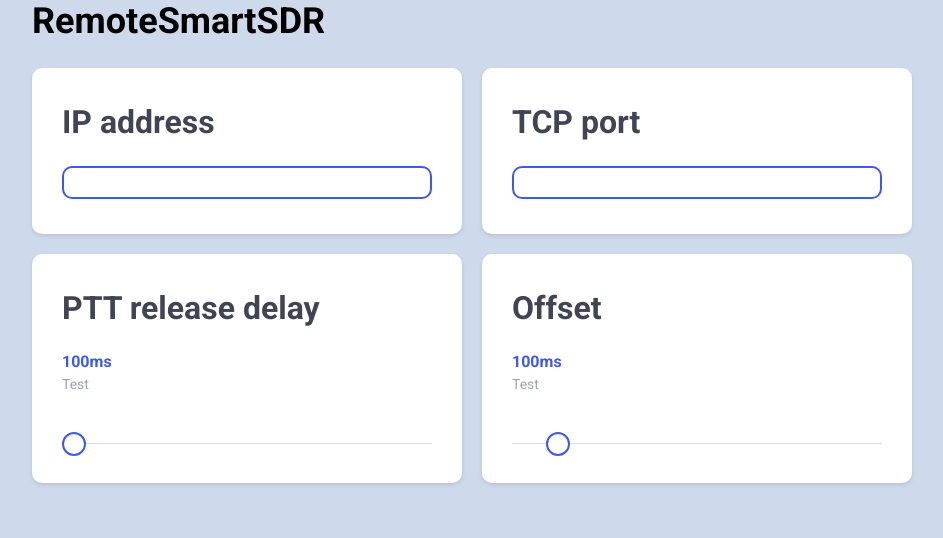
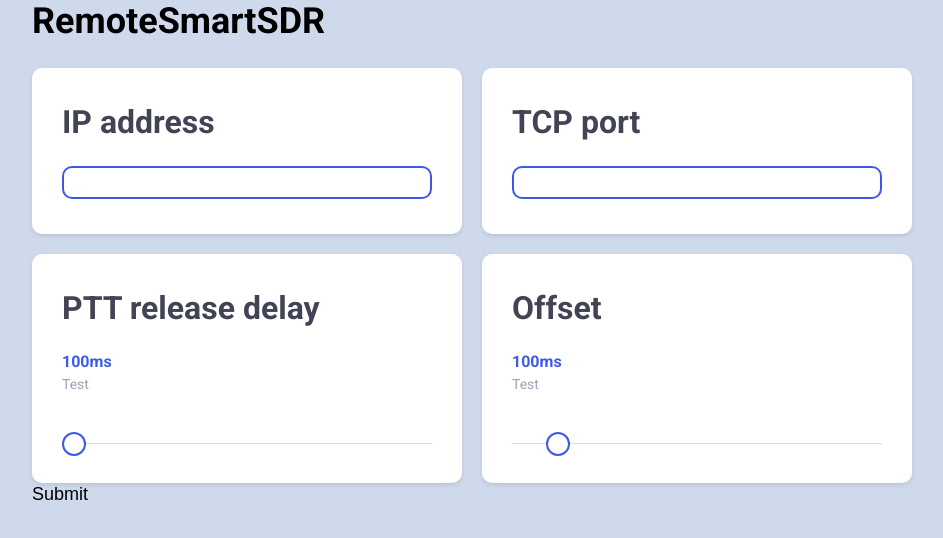
Before and after one commit to on3ure/remoteSmartSDR, a Next.js app in the folder web/: page / in a window 1280 px wide. Shown: the top 538 px of the page, without its empty margins (168-1111 px from the left). Built offline with nearby package versions, Linux system fonts and the light colour scheme.

Commit message:
Add form component with Formik

```diff
--- /dev/null
+++ b/web/jsconfig.json
@@ -0,0 +1,5 @@
+{
+  "compilerOptions": {
+    "baseUrl": "./src"
+  }
+}
--- a/web/next.config.js
+++ b/web/next.config.js
@@ -1,9 +1 @@
-const path = require('path');
 const isProd = process.env.NODE_ENV === 'production';
-
-module.exports = {
-  webpack: config => {
-    config.resolve.alias['~'] = path.resolve(__dirname);
-    return config;
-  },
-};
--- a/web/package.json
+++ b/web/package.json
@@ -9,6 +9,7 @@
   },
   "devDependencies": {},
   "dependencies": {
+    "formik": "^2.2.0",
     "next": "9.5.5",
     "react": "17.0.0",
     "react-dom": "17.0.0",
--- a/web/pages/_app.js
+++ b/web/pages/_app.js
@@ -1,4 +1,4 @@
-import '~/src/global.scss';
+import '../src/global.scss';
 
 function MyApp({ Component, pageProps }) {
   return <Component {...pageProps} />
--- a/web/pages/index.js
+++ b/web/pages/index.js
@@ -1,7 +1,6 @@
-import Head from 'next/head'
+import Head from 'next/head';
 
-import Card from '~/src/components/card/Card';
-import Slider from '~/src/components/slider/Slider';
+import Form from 'components/form/Form';
 
 export default function Home() {
   return (
@@ -18,46 +17,7 @@ export default function Home() {
             RemoteSmartSDR
           </h1>
 
-          <div className="grid grid--gap">
-            <div className="column-xs-12 column-sm-6">
-              <Card>
-                <div>
-                  <label htmlFor="ip">IP address</label>
-                  <input type="text" id="ip" name="ip" maxLength="15" />
-                </div>
-              </Card>
-            </div>
-            <div className="column-xs-12 column-sm-6">
-              <Card>
-                <div>
-                  <label htmlFor="port">TCP port</label>
-                  <input type="text" id="port" name="port" maxLength="5" />
-                </div>
-              </Card>
-            </div>
-            <div className="column-xs-12 column-sm-6">
-              <Card>
-                <Slider
-                  label="PTT release delay"
-                  description="Test"
-                  name="slider1"
-                  min="100"
-                  max="500"
-                />
-              </Card>
-            </div>
-            <div className="column-xs-12 column-sm-6">
-              <Card>
-                <Slider
-                  label="Offset"
-                  description="Test"
-                  name="slider2"
-                  min="1"
-                  max="1000"
-                />
-              </Card>
-            </div>
-          </div>
+          <Form />
         </div>
       </main>
 
@@ -65,5 +25,5 @@ export default function Home() {
 
       </footer>
     </div>
-  )
+  );
 }
--- /dev/null
+++ b/web/src/components/form/Form.jsx
@@ -0,0 +1,87 @@
+import React from 'react';
+import { Formik } from 'formik';
+
+import Card from 'components/card/Card';
+import Slider from 'components/slider/Slider';
+
+const Form = () => {
+  return (
+    <Formik
+       initialValues={{ email: '', password: '' }}
+       validate={values => {
+         const errors = {};
+
+         /* if (!values.email) {
+           errors.email = 'Required';
+         } else if (
+           !/^[A-Z0-9._%+-]+@[A-Z0-9.-]+\.[A-Z]{2,}$/i.test(values.email)
+         ) {
+           errors.email = 'Invalid email address';
+         }*/
+
+         return errors;
+       }}
+       onSubmit={(values, { setSubmitting }) => {
+         setTimeout(() => {
+           alert(JSON.stringify(values, null, 2));
+           setSubmitting(false);
+         }, 400);
+       }}
+     >
+       {({
+         values,
+         errors,
+         handleSubmit,
+         isSubmitting,
+       }) => (
+        <div className="form">
+          <div className="grid grid--gap">
+            <div className="column-xs-12 column-sm-6">
+              <Card>
+                <div>
+                  <label htmlFor="ip">IP address</label>
+                  <input type="text" id="ip" name="ip" maxLength="15" />
+                </div>
+              </Card>
+            </div>
+            <div className="column-xs-12 column-sm-6">
+              <Card>
+                <div>
+                  <label htmlFor="port">TCP port</label>
+                  <input type="text" id="port" name="port" maxLength="5" />
+                </div>
+              </Card>
+            </div>
+            <div className="column-xs-12 column-sm-6">
+              <Card>
+                <Slider
+                  label="PTT release delay"
+                  description="Test"
+                  name="slider1"
+                  min="100"
+                  max="500"
+                />
+              </Card>
+            </div>
+            <div className="column-xs-12 column-sm-6">
+              <Card>
+                <Slider
+                  label="Offset"
+                  description="Test"
+                  name="slider2"
+                  min="1"
+                  max="1000"
+                />
+              </Card>
+            </div>
+          </div>
+          <button type="submit" disabled={isSubmitting}>
+            Submit
+          </button>
+        </div>
+       )}
+    </Formik>
+  );
+};
+
+export default Form;
--- /dev/null
+++ b/web/src/components/form/Form.scss
@@ -0,0 +1,3 @@
+.form {
+  width: 100%;
+}
--- a/web/src/components/index.scss
+++ b/web/src/components/index.scss
@@ -1,3 +1,4 @@
+@import "./form/Form";
 @import "./card/Card";
 @import "./slider/Slider";
 
```
Also changed, not shown: 1 other file (tests, documents, lock files or other folders).
